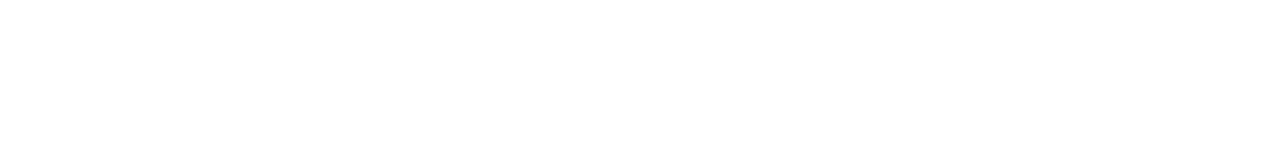
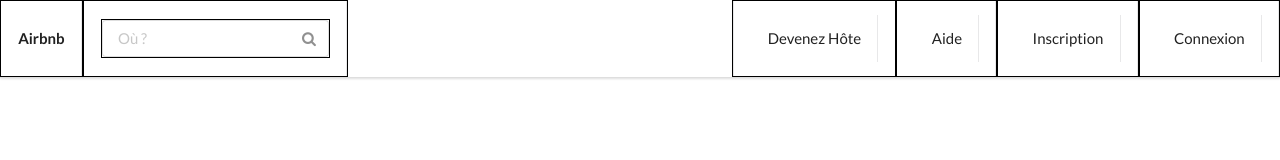
Before and after one commit to Mooncode29/defi-airbnb-semantic, a plain HTML site: page index.html in a window 1280 px wide. Drawn offline with Linux system fonts and the light colour scheme.

Commit message:
Ajout et mise en forme de la top-bar

```diff
--- a/index.html
+++ b/index.html
@@ -8,5 +8,22 @@
 </head>
 <body>
 
+	<header>
+
+		<div class="ui large top fixed menu">
+			<div class="header item">Airbnb</div>
+			<div class="item">
+				<div class="ui icon input">
+					<i class="search icon"></i>
+					<input type="text" placeholder="Où ?">
+				</div>
+			</div>
+			<div class="item right floated"><a href="#" class="item">Devenez Hôte</a></div>
+			<div class="item"><a href="#" class="item">Aide</a></div>
+			<div class="item"><a href="#" class="item">Inscription</a></div>
+			<div class="item"><a href="#" class="item">Connexion</a></div>
+		</div>
+	</header>
+
 </body>
 </html>
--- a/style.css
+++ b/style.css
@@ -0,0 +1,3 @@
+div {
+	border: solid black 1px;
+}
```
